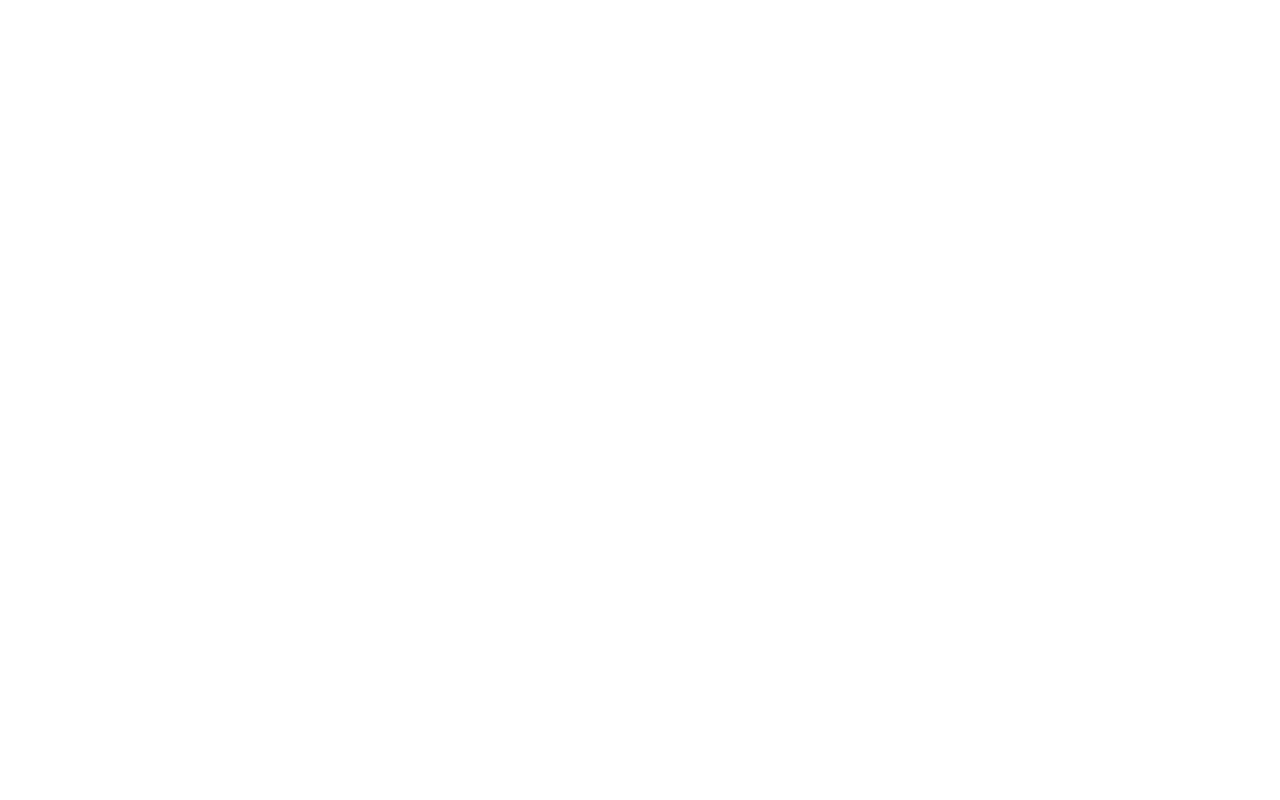
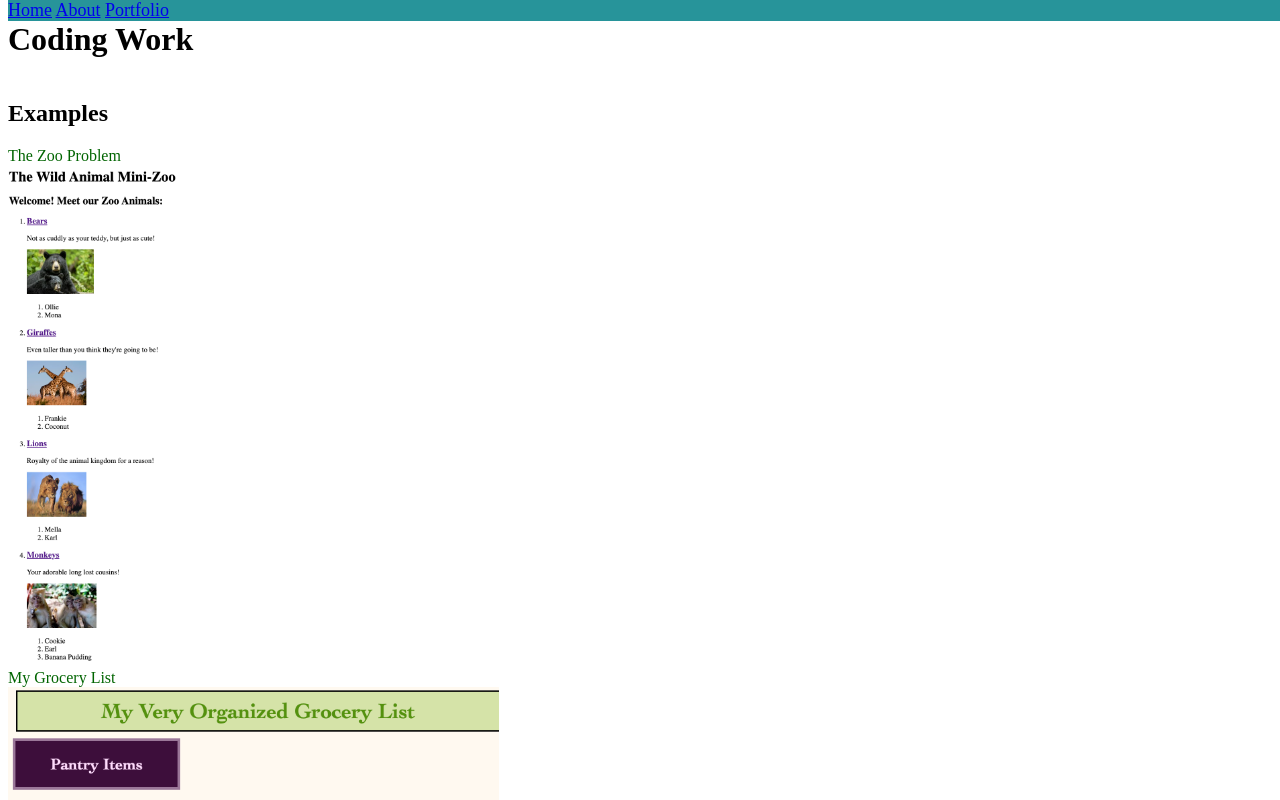
Before and after one commit to sofchr/personal-website, a plain HTML site: page portfolio.html in a window 1280 px wide. Shown: the top 800 px of the page. Drawn offline with Linux system fonts and the light colour scheme.

Commit message:
add portfolio images

```diff
--- a/index.css
+++ b/index.css
@@ -10,3 +10,11 @@
   .body{
     margin-top: 40px;
   }
+
+  .outer-container {
+    display: inline-block;
+  }
+
+  .inner-container{
+    color: darkgreen;
+  }
--- a/portfolio.html
+++ b/portfolio.html
@@ -0,0 +1,26 @@
+<!DOCTYPE html>
+<html lang="en">
+  <head>
+    <meta charset="UTF-8" />
+    <meta name="viewport" content="width=device-width, initial-scale=1.0" />
+    <link rel="stylesheet" href="index.css" />
+    <title>Sofie Christensen</title>
+  </head>
+  <div class="navbar">
+    <a href="index.html">Home</a>
+    <a href="about.html">About</a>
+    <a href="portfolio.html">Portfolio</a>
+  </div>
+  <body></body>
+  <h1>Coding Work</h1>
+  <section class="outer-container">
+    <h2>Examples</h2>
+    <div class="inner-container">The Zoo Problem</div>
+    <img alt="The Zoo Problem" src="zooproblem.png" height="500px">
+    <div class="inner-container">My Grocery List</div>
+    <img alt="My Grocery List" src="groceries.png" height="500px">
+    <div class="inner-container">Steve's Books</div>
+    <img alt="Steve's Books" src="stevensbooks.png" height="500px">
+  </section>
+  </body>
+</html>
```
Also changed, not shown: groceries.png (added), stevensbooks.png (added), zooproblem.png (added).
